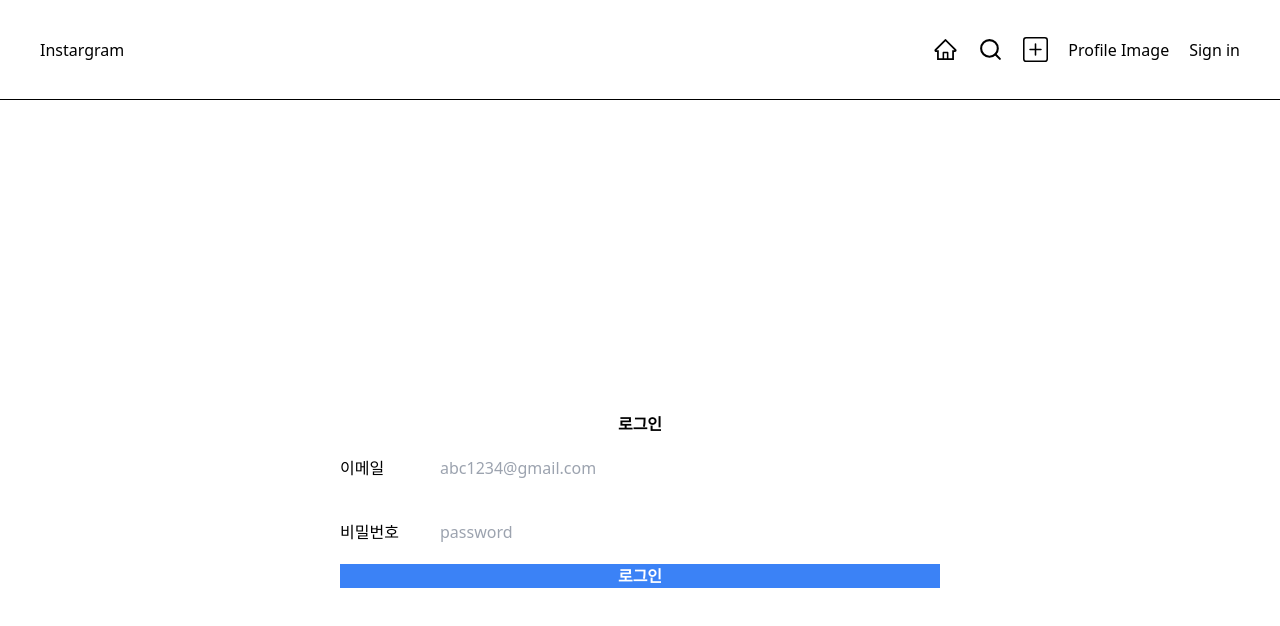
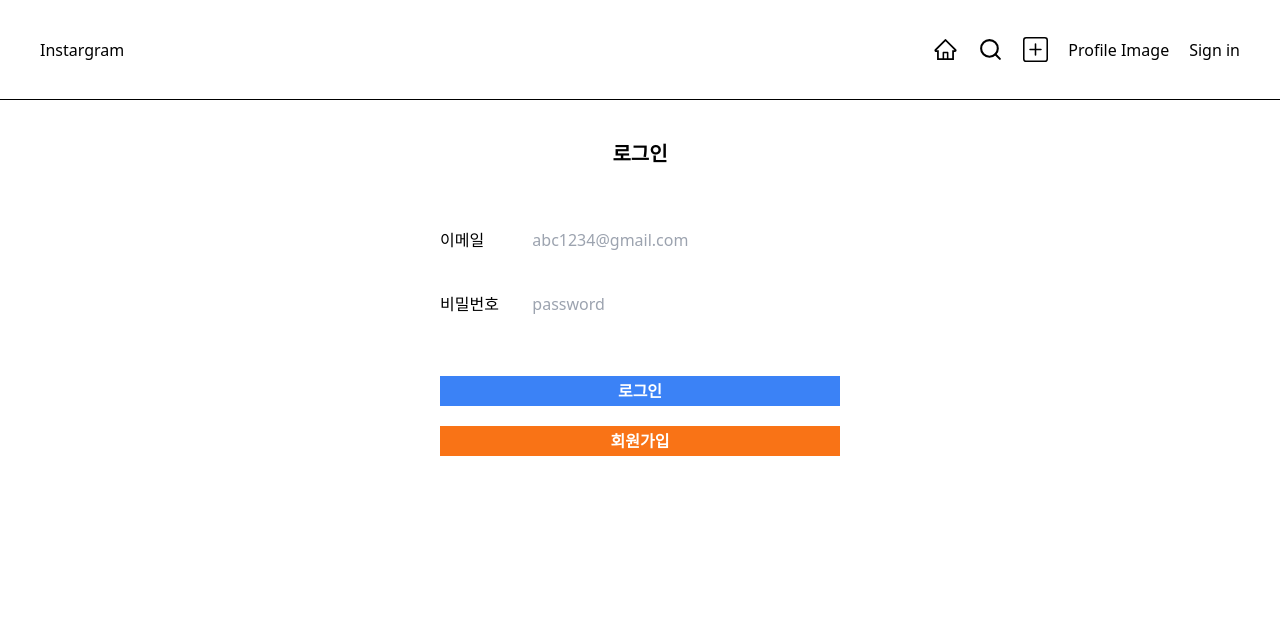
Before and after one commit to changmoolee/joseph-instagram, a Next.js app: page /login in a window 1280 px wide. Shown: the top 626 px of the page. Built offline with nearby package versions, Linux system fonts and the light colour scheme.

Commit message:
Update:[로그인, 회원가입] css 스타일 수정

```diff
--- a/src/app/login/page.tsx
+++ b/src/app/login/page.tsx
@@ -6,6 +6,7 @@ import axios from "axios";
 import { create } from "zustand";
 import { createJSONStorage, persist } from "zustand/middleware";
 import { useForm } from "react-hook-form";
+import Link from "next/link";
 
 interface LoginState {
   isLogin: boolean;
@@ -82,12 +83,12 @@ export default function Login() {
   };
 
   return (
-    <main className="w-full h-full flex flex-col justify-center items-center">
-      <section className="w-full flex justify-center">
-        <span className="font-[600]">로그인</span>
+    <main className="w-full h-full flex flex-col items-center">
+      <section className="w-full flex justify-center my-10">
+        <span className="text-xl font-[600]">로그인</span>
       </section>
       <form
-        className="w-[600px] flex flex-col gap-5"
+        className="w-[400px] flex flex-col gap-5"
         onSubmit={handleSubmit(onSubmit)}
       >
         <article className="w-full mt-5 gap-5">
@@ -117,10 +118,15 @@ export default function Login() {
             <span className="text-[red]">비밀번호를 입력해 주세요.</span>
           )}
         </article>
-        <button className="w-full flex justify-center items-center text-[#fff] font-[600] bg-blue-500">
+        <button className="w-full h-[30px] flex justify-center items-center mt-10 text-[#fff] font-[600] bg-blue-500">
           로그인
         </button>
       </form>
+      <Link href="/sign-up">
+        <button className="w-[400px] h-[30px] flex justify-center items-center mt-5 text-[#fff] font-[600] bg-orange-500">
+          회원가입
+        </button>
+      </Link>
     </main>
   );
 }
--- a/src/app/sign-up/page.tsx
+++ b/src/app/sign-up/page.tsx
@@ -59,18 +59,18 @@ export default function SignUp() {
   return (
     <main className="w-full flex justify-center">
       <form
-        className="w-[400px] flex flex-col  gap-5"
+        className="w-[400px] flex flex-col gap-5"
         onSubmit={handleSubmit(onSubmit)}
       >
-        <section className="w-full flex justify-center mb-10">
-          <span className="font-[600] m-5">회원가입</span>
+        <section className="w-full flex justify-center my-10">
+          <span className="text-xl font-[600]">회원가입</span>
         </section>
         <SignupDragAndDrop
           onChange={(file) => {
             setImageFile(file);
           }}
         />
-        <section className="w-full flex flex-col gap-10 m-5">
+        <section className="w-full flex flex-col gap-10">
           <article className="w-full gap-5">
             <section className="w-full flex">
               <span className="w-[200px]">이메일</span>
@@ -131,7 +131,7 @@ export default function SignUp() {
         </section>
         <ColorButton
           text="가입하기"
-          className="w-full h-full bg-sky-400 text-[white]"
+          className="w-full h-[40px] mt-10 bg-sky-400 text-[white]"
         />
       </form>
     </main>
```
